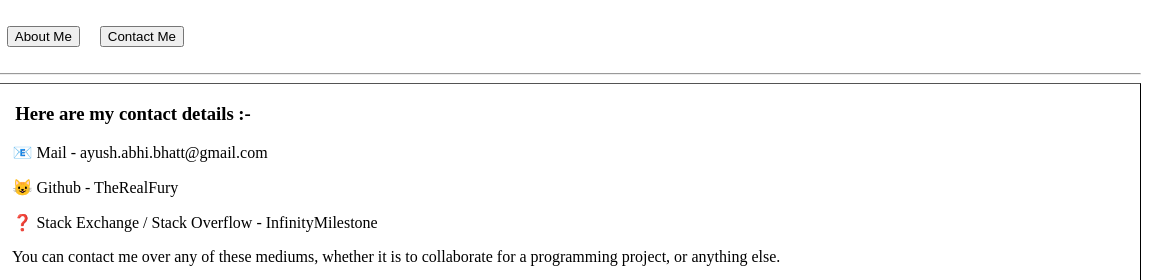
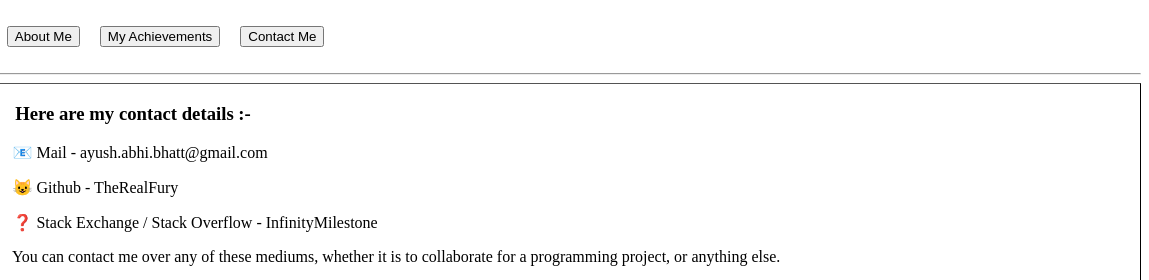
Before and after one commit to TheRealFury/Contact-Me, a plain HTML site: page index.html in a window 1280 px wide. Shown: the top 280 px of the page, 131-1280 px from the left. Drawn offline with Linux system fonts and the light colour scheme.

Commit message:
Added link

```diff
--- a/index.html
+++ b/index.html
@@ -34,6 +34,7 @@
     <a href="https://ayushbhatt.in"><img src="AyushLogo.png" alt="logo" height="9%" width="9%" style="float:left"></a>
     <br> &nbsp; &nbsp;
     <a href="https://ayushbhatt.in/About-Me"><button>About Me</button></a> &nbsp; &nbsp;
+    <a href="https://ayushbhatt.in/My-Achievements"><button>My Achievements</button></a> &nbsp; &nbsp;
     <a href="https://ayushbhatt.in/Contact-Me"><button>Contact Me</button></a> <br><br>
     <hr>
 </head>
```
